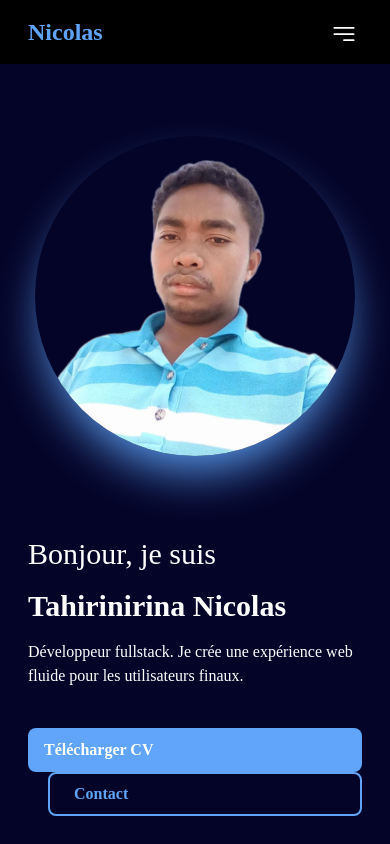
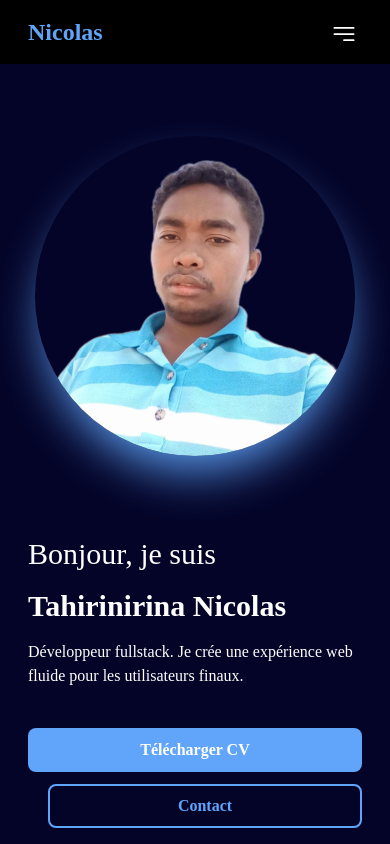
Before and after one commit to elnicolas-787/portfolio, a React (Create React App) app: page / in a window 390 px wide. Shown: the top 844 px of the page. Built offline with nearby package versions, Linux system fonts and the light colour scheme.

Commit message:
Update Home.jsx

```diff
--- a/src/components/Home.jsx
+++ b/src/components/Home.jsx
@@ -16,11 +16,11 @@ function Home() {
               Développeur fullstack. Je crée une expérience web fluide pour les utilisateurs finaux.
             </p>
 
-            <div className="flex flex-col sm:flex-row sm:justify-start sm:space-x-5 mt-10">
+            <div className="flex flex-col gap-3 sm:gap-5 sm:flex-row sm:justify-start mt-10">
               <a
                 href="/assets/files/CV_Nicolas.pdf"
                 download="CV Nicolas"
-                className="btn font-semibold outline-none bg-blue-400 py-2.5 px-4 text-white rounded-lg hover:bg-white hover:text-blue-400 transition-all duration-500"
+                className="text-center btn font-semibold outline-none bg-blue-400 py-2.5 px-4 text-white rounded-lg hover:bg-white hover:text-blue-400 transition-all duration-500"
               >
                 Télécharger CV
               </a>
@@ -31,7 +31,7 @@ function Home() {
                 smooth={true}
                 offset={50}
                 duration={500}
-                className="btn cursor-pointer font-semibold outline-none px-6 py-2 rounded-lg border-2 border-blue-400 text-blue-400 ml-5 hover:border-white hover:text-white transition-all duration-500"
+                className="text-center btn cursor-pointer font-semibold outline-none px-6 py-2 rounded-lg border-2 border-blue-400 text-blue-400 ml-5 hover:border-white hover:text-white transition-all duration-500"
               >
                 Contact
               </Link>
```
